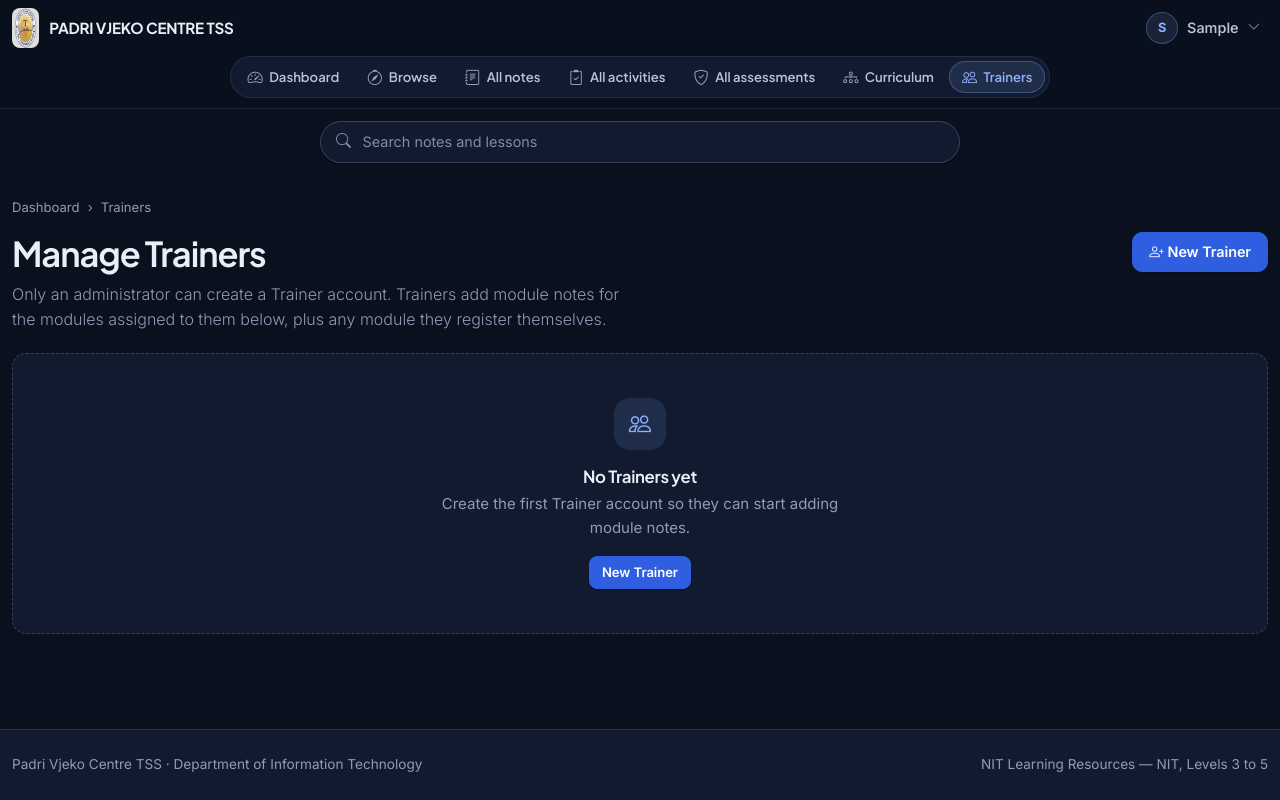
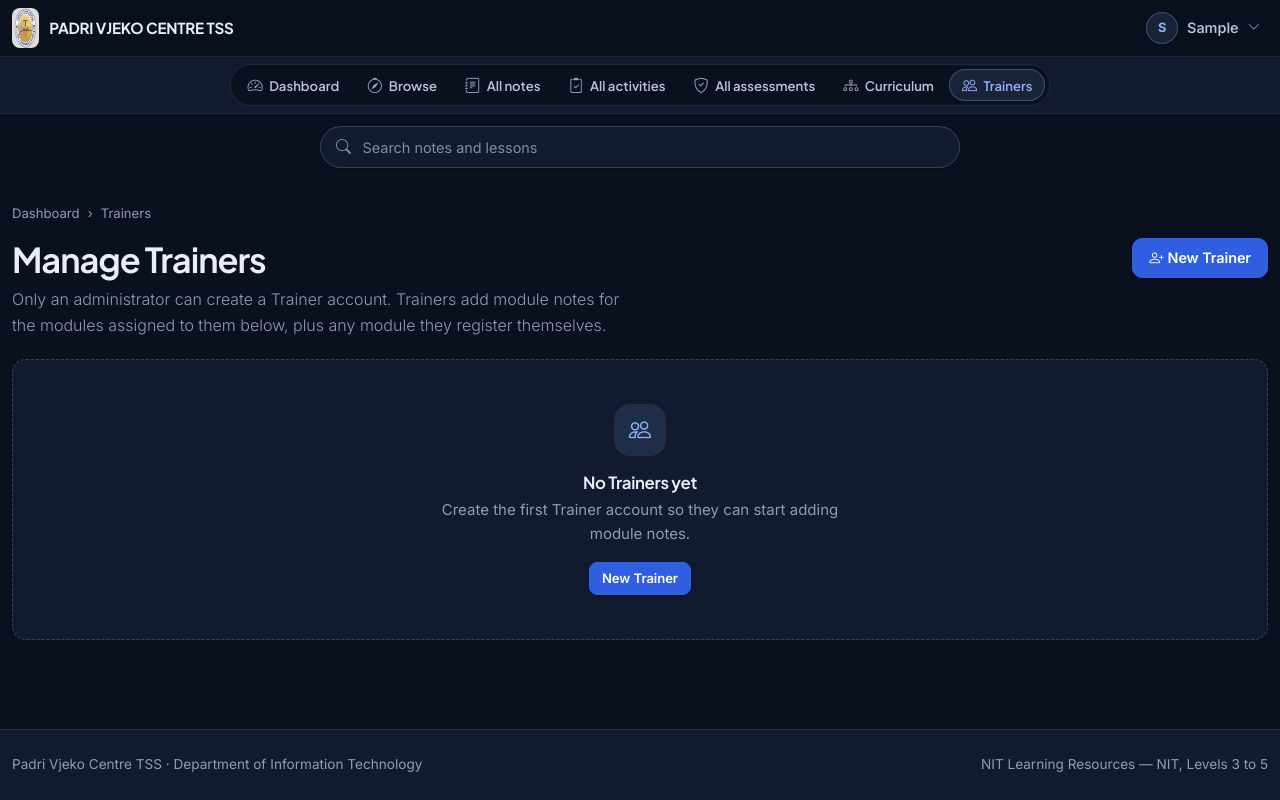
Before and after one commit to JeanMarieIradukunda/NIT-NOTES, a Django app: page /accounts/trainers/ in a window 1280 px wide. Run offline with Django 5.2, Linux system fonts and the light colour scheme; the visitor is signed in with stand-in values (Sample User, id 1); data comes from the database, SQL or seed files in the repository; some libraries are stand-ins or nearby versions.

Commit message:
Enhanced header

```diff
--- a/static/css/platform.css
+++ b/static/css/platform.css
@@ -89,7 +89,7 @@
   --shadow-2: 0 1px 2px rgba(0, 0, 0, .3), 0 18px 40px -22px rgba(0, 0, 0, .75);
   --ring: 0 0 0 3px rgba(143, 176, 255, .4);
 
-  --nav-h: 112px;   /* top bar + menu bar (the search bar scrolls away) */
+  --nav-h: 118px;   /* top bar + menu strip (the search bar scrolls away) */
 
   /* Bootstrap bridge */
   --bs-body-font-family: var(--font-sans);
@@ -151,6 +151,7 @@ a { text-underline-offset: 3px; }
   border-bottom: 1px solid var(--c-border);
 }
 /* row 1 — logo + system name, and the signed-in user menu */
+.app-topbar { border-bottom: 1px solid var(--c-border); }
 .app-topbar-in { display: flex; align-items: center; justify-content: space-between; gap: 1rem; min-height: 56px; }
 .app-nav .navbar-brand { display: flex; align-items: center; gap: .65rem; padding: 0; margin: 0; }
 .brand-mark {
@@ -167,11 +168,11 @@ a { text-underline-offset: 3px; }
 
 /* row 2 — the horizontal menu bar: a compact pill, only as wide as its links (not the full header
    width); on narrow screens it shrinks to the screen and scrolls sideways */
-.app-menubar { padding: 0 0 .6rem; }
+.app-menubar { padding: .45rem 0; background: var(--c-surface); }
 .app-menu {
   display: flex; align-items: center; gap: .15rem; list-style: none; margin: 0 auto; padding: .25rem;
   width: fit-content; max-width: 100%;
-  background: var(--c-surface); border: 1px solid var(--c-border); border-radius: 999px;
+  background: var(--c-bg); border: 1px solid var(--c-border); border-radius: 999px;
   overflow-x: auto; scrollbar-width: none; -webkit-overflow-scrolling: touch;
 }
 .app-menu::-webkit-scrollbar { display: none; }
```
